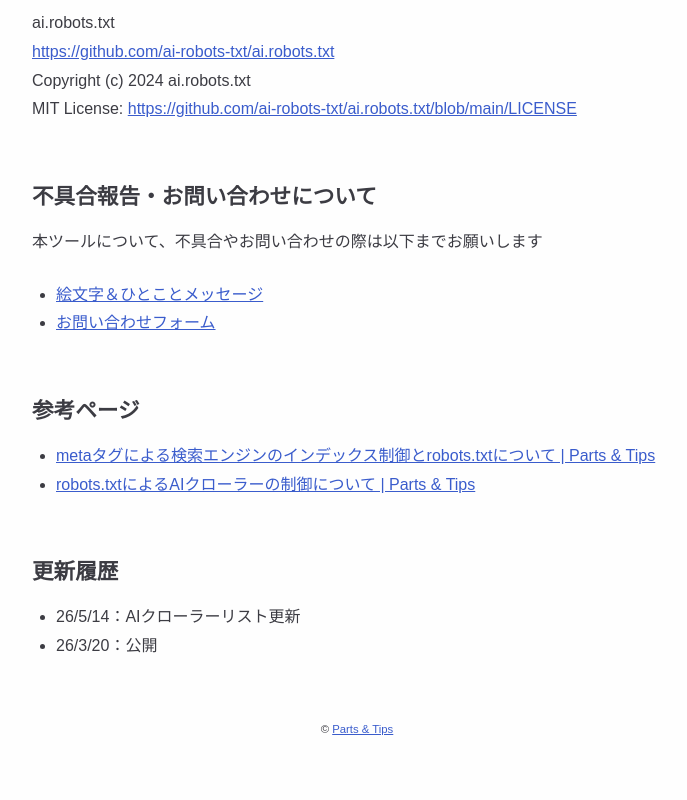
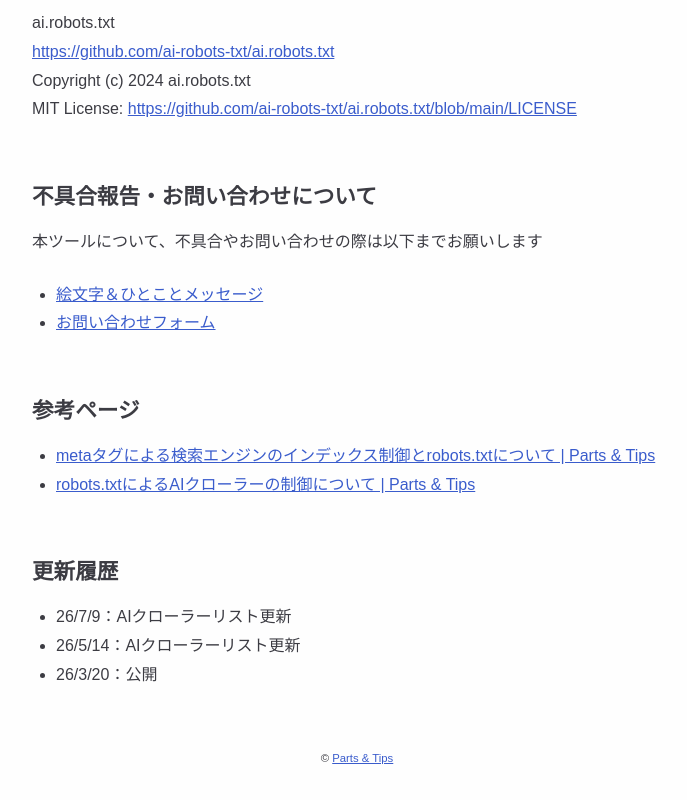
Before and after one commit to sorakakeru/create-robots.txt-web, a plain HTML site: page docs/index.html in a window 1280 px wide. Shown: the part 1513-2313 px from the top of the page, without its empty margins (283-970 px from the left). Drawn offline with Linux system fonts and the light colour scheme.

Commit message:
feat: ai-botリスト更新

```diff
--- a/docs/index.html
+++ b/docs/index.html
@@ -122,6 +122,7 @@
 
     <h2 id="record">更新履歴</h2>
     <ul>
+      <li>26/7/9：AIクローラーリスト更新</li>
       <li>26/5/14：AIクローラーリスト更新</li>
       <li>26/3/20：公開</li>
     </ul>
```
Also changed, not shown: docs/lib/aibots.txt.
